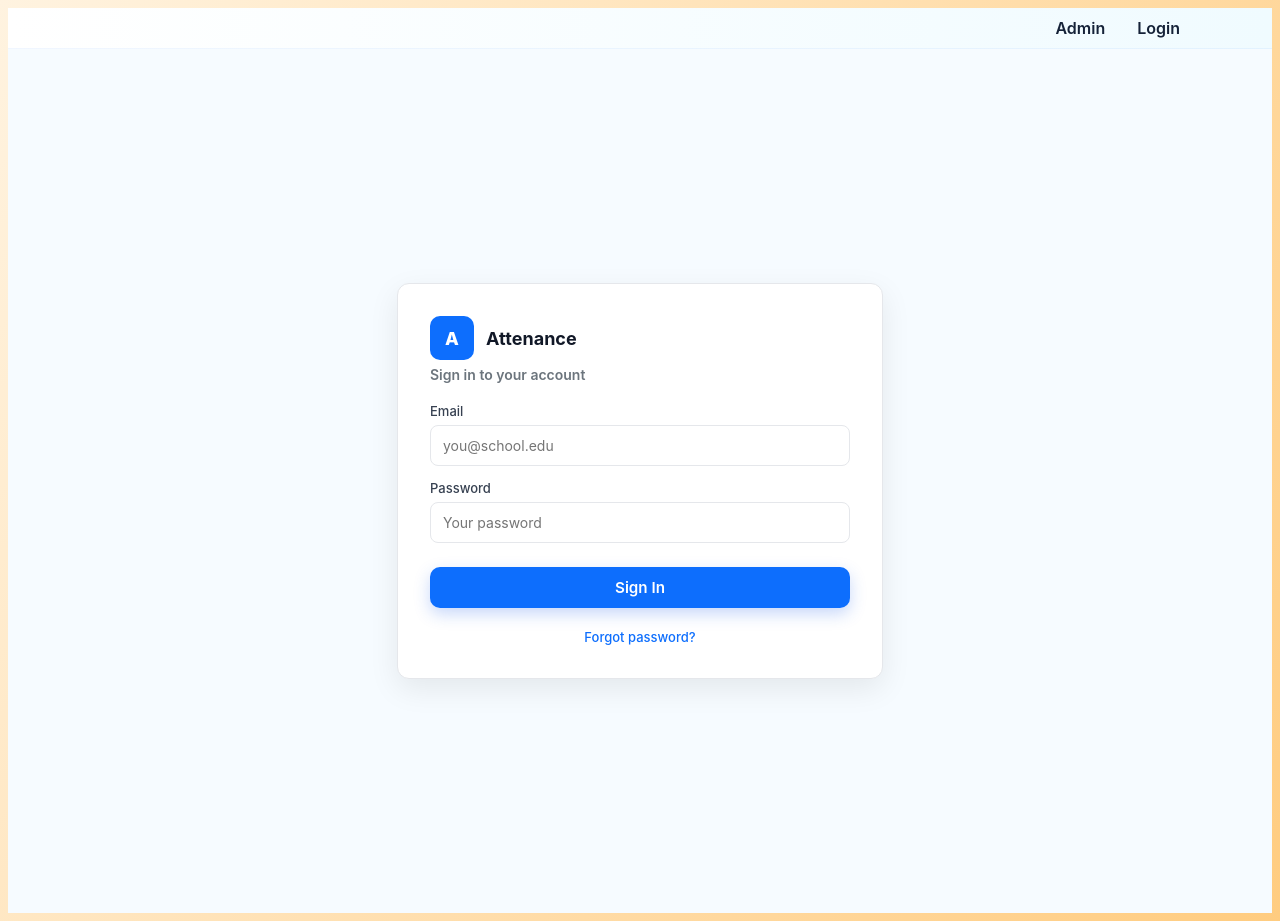
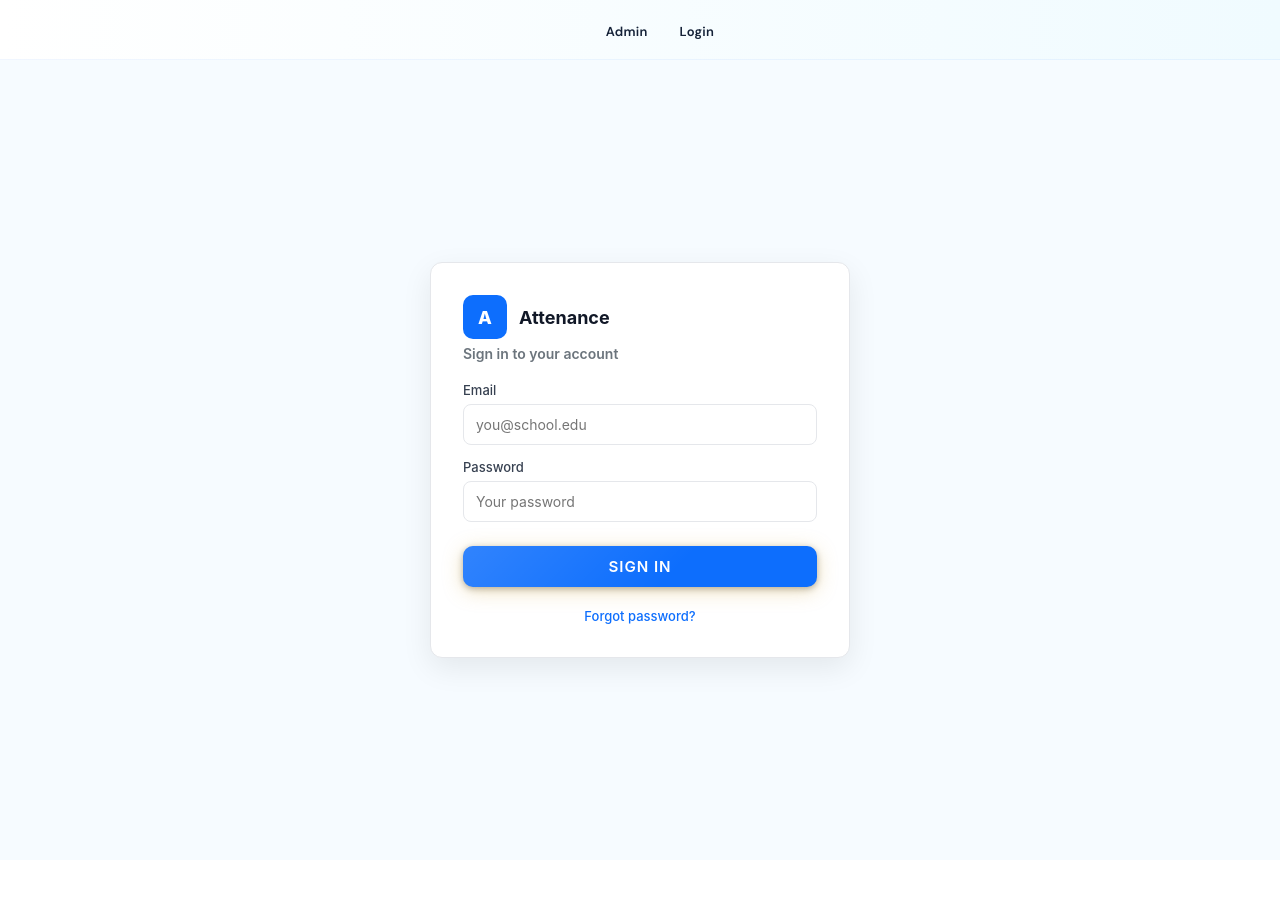
Before and after one commit to joel1-coder/COLLEGE-ATTENDENCE-, a React (Create React App) app in the folder frontend/attenance-frontend/: page /login in a window 1280 px wide. After the commit the page ends 860 px from the top, so only its background shows below. Built offline with nearby package versions, Linux system fonts and the light colour scheme; no server answers.

Commit message:
Refactor AttendanceForm styles for improved design
Updated styles for the AttendanceForm component, including layout, colors, and hover effects.

```diff
--- a/frontend/attenance-frontend/src/components/AttendanceForm.css
+++ b/frontend/attenance-frontend/src/components/AttendanceForm.css
@@ -1,89 +1,458 @@
+/* ================================================
+   CS LAB ATTENDANCE — PREMIUM DARK NAVY + GOLD
+   ================================================ */
+
+@import url('https://fonts.googleapis.com/css2?family=Playfair+Display:wght@600;700&family=DM+Sans:wght@300;400;500;600&display=swap');
+
+:root {
+  --navy-900: #0a0e1a;
+  --navy-800: #0f1628;
+  --navy-700: #151d35;
+  --navy-600: #1c2645;
+  --navy-500: #243055;
+  --gold-400: #d4a843;
+  --gold-300: #e8c06a;
+  --gold-200: #f5d98a;
+  --gold-glow: rgba(212, 168, 67, 0.18);
+  --glass-bg: rgba(255, 255, 255, 0.04);
+  --glass-border: rgba(212, 168, 67, 0.15);
+  --text-primary: #f0ede6;
+  --text-muted: #8b9ab8;
+  --text-dim: #5a6a88;
+  --red-soft: #f87171;
+  --red-bg: rgba(248, 113, 113, 0.12);
+  --green-soft: #4ade80;
+  --green-bg: rgba(74, 222, 128, 0.1);
+  --shadow-gold: 0 0 40px rgba(212, 168, 67, 0.08);
+}
+
+/* ---- GLOBAL RESET ---- */
+*, *::before, *::after {
+  box-sizing: border-box;
+  margin: 0;
+  padding: 0;
+}
+
+body {
+  font-family: 'DM Sans', sans-serif;
+  background: var(--navy-900);
+  color: var(--text-primary);
+  min-height: 100vh;
+  background-image:
+    radial-gradient(ellipse 80% 50% at 20% -10%, rgba(212, 168, 67, 0.06) 0%, transparent 60%),
+    radial-gradient(ellipse 60% 40% at 80% 110%, rgba(37, 99, 235, 0.08) 0%, transparent 55%);
+}
+
+/* ---- NAVIGATION ---- */
+nav {
+  background: rgba(10, 14, 26, 0.85);
+  backdrop-filter: blur(16px);
+  -webkit-backdrop-filter: blur(16px);
+  border-bottom: 1px solid rgba(212, 168, 67, 0.12);
+  padding: 0 40px;
+  display: flex;
+  align-items: center;
+  justify-content: center;
+  gap: 6px;
+  position: sticky;
+  top: 0;
+  z-index: 100;
+  height: 60px;
+}
+
+nav a {
+  font-family: 'DM Sans', sans-serif;
+  font-size: 13px;
+  font-weight: 500;
+  color: var(--text-muted);
+  text-decoration: none;
+  padding: 7px 14px;
+  border-radius: 6px;
+  letter-spacing: 0.02em;
+  transition: color 0.2s, background 0.2s;
+}
+
+nav a:hover {
+  color: var(--gold-300);
+  background: var(--gold-glow);
+}
+
+nav a.active {
+  color: var(--gold-400);
+  background: var(--gold-glow);
+}
+
+nav a.logout {
+  color: #ef4444;
+  margin-left: 8px;
+}
+
+nav a.logout:hover {
+  background: rgba(239, 68, 68, 0.1);
+}
+
+/* ---- MAIN CONTAINER ---- */
 .attendance-container {
   width: 92%;
   max-width: 1200px;
-  margin: 32px auto;
-  padding: 24px;
-  background: #ffffff;
-  border-radius: 12px;
-  box-shadow: 0 10px 24px rgba(0, 0, 0, 0.06);
-  border: 1px solid #e5e7eb;
+  margin: 40px auto;
+  padding: 36px 40px;
+  background: var(--glass-bg);
+  backdrop-filter: blur(20px);
+  -webkit-backdrop-filter: blur(20px);
+  border-radius: 20px;
+  border: 1px solid var(--glass-border);
+  box-shadow:
+    var(--shadow-gold),
+    0 24px 64px rgba(0, 0, 0, 0.4),
+    inset 0 1px 0 rgba(255, 255, 255, 0.05);
+  position: relative;
+  overflow: hidden;
 }
 
+/* Decorative corner accent */
+.attendance-container::before {
+  content: '';
+  position: absolute;
+  top: 0; left: 0;
+  width: 120px; height: 120px;
+  background: radial-gradient(circle at top left, rgba(212, 168, 67, 0.12), transparent 70%);
+  pointer-events: none;
+}
+
+/* ---- HEADING ---- */
 .attendance-container h2 {
   text-align: center;
-  margin-bottom: 20px;
-  color: #111827;
-  font-size: 20px;
-  font-weight: 600;
+  font-family: 'Playfair Display', serif;
+  font-size: 26px;
+  font-weight: 700;
+  letter-spacing: 0.08em;
+  text-transform: uppercase;
+  color: transparent;
+  background: linear-gradient(135deg, var(--gold-200) 0%, var(--gold-400) 50%, var(--gold-300) 100%);
+  -webkit-background-clip: text;
+  background-clip: text;
+  margin-bottom: 28px;
+  position: relative;
 }
 
+.attendance-container h2::after {
+  content: '';
+  display: block;
+  width: 60px;
+  height: 2px;
+  background: linear-gradient(90deg, transparent, var(--gold-400), transparent);
+  margin: 10px auto 0;
+}
+
+/* ---- FILTER ROW ---- */
+.filter-row {
+  display: flex;
+  align-items: center;
+  gap: 20px;
+  flex-wrap: wrap;
+  margin-bottom: 28px;
+  padding: 18px 20px;
+  background: rgba(255, 255, 255, 0.02);
+  border: 1px solid rgba(255, 255, 255, 0.06);
+  border-radius: 12px;
+}
+
+.filter-row label {
+  font-size: 12px;
+  font-weight: 600;
+  text-transform: uppercase;
+  letter-spacing: 0.08em;
+  color: var(--text-muted);
+}
+
+.filter-row select,
+.filter-row input,
+.filter-row textarea {
+  font-family: 'DM Sans', sans-serif;
+  font-size: 13px;
+  font-weight: 400;
+  color: var(--text-primary);
+  background: rgba(255, 255, 255, 0.05);
+  border: 1px solid rgba(255, 255, 255, 0.1);
+  border-radius: 8px;
+  padding: 8px 12px;
+  outline: none;
+  transition: border-color 0.2s, box-shadow 0.2s;
+  appearance: none;
+  -webkit-appearance: none;
+}
+
+.filter-row select:focus,
+.filter-row input:focus,
+.filter-row textarea:focus {
+  border-color: var(--gold-400);
+  box-shadow: 0 0 0 3px var(--gold-glow);
+}
+
+.filter-row select option {
+  background: var(--navy-700);
+  color: var(--text-primary);
+}
+
+.filter-row textarea {
+  resize: vertical;
+  min-height: 48px;
+  max-height: 120px;
+}
+
+.filter-row textarea::placeholder {
+  color: var(--text-dim);
+}
+
+.date-badge {
+  margin-left: auto;
+  font-size: 12px;
+  font-weight: 600;
+  letter-spacing: 0.06em;
+  color: var(--gold-300);
+  background: var(--gold-glow);
+  border: 1px solid rgba(212, 168, 67, 0.25);
+  border-radius: 8px;
+  padding: 7px 14px;
+  white-space: nowrap;
+}
+
+/* ---- TABLE ---- */
 table {
   width: 100%;
   border-collapse: collapse;
   font-size: 14px;
-  background: #ffffff;
+}
+
+/* Table header */
+table thead tr {
+  background: linear-gradient(90deg, #1e2d5e 0%, #2a3d7a 50%, #1e2d5e 100%);
+}
+
+table th {
+  padding: 14px 16px;
+  text-align: center;
+  font-size: 11px;
+  font-weight: 700;
+  text-transform: uppercase;
+  letter-spacing: 0.1em;
+  color: var(--gold-300);
+  border-bottom: 1px solid rgba(212, 168, 67, 0.2);
+  position: relative;
+}
+
+table th:first-child {
+  border-radius: 8px 0 0 0;
+  text-align: left;
+  padding-left: 20px;
+}
+
+table th:last-child {
+  border-radius: 0 8px 0 0;
+}
+
+/* Table rows */
+table tbody tr {
+  border-bottom: 1px solid rgba(255, 255, 255, 0.04);
+  transition: background 0.15s ease;
+}
+
+table tbody tr:hover td {
+  background: rgba(212, 168, 67, 0.04);
+}
+
+table tbody tr:last-child td {
+  border-bottom: none;
+}
+
+table td {
+  padding: 13px 16px;
+  text-align: center;
+  color: var(--text-primary);
+  font-size: 13.5px;
+  font-weight: 400;
+}
+
+table td:first-child {
+  text-align: left;
+  padding-left: 20px;
+  color: var(--text-muted);
+  font-size: 12px;
+  font-weight: 500;
+}
+
+/* Student ID styling */
+table td.student-id {
+  font-family: 'DM Sans', monospace;
+  font-weight: 600;
+  color: var(--text-primary);
+  letter-spacing: 0.03em;
+}
+
+/* Name styling */
+table td.name {
+  font-weight: 500;
+  text-align: left;
+}
+
+/* ---- STATUS BADGES ---- */
+.status-badge {
+  display: inline-block;
+  font-size: 11px;
+  font-weight: 700;
+  letter-spacing: 0.08em;
+  text-transform: uppercase;
+  border-radius: 20px;
+  padding: 4px 14px;
+}
+
+.absent,
+.status-badge.absent {
+  background: var(--red-bg);
+  color: var(--red-soft);
+  border: 1px solid rgba(248, 113, 113, 0.25);
+  border-radius: 20px;
+  padding: 4px 14px;
+  font-size: 11px;
+  font-weight: 700;
+  letter-spacing: 0.06em;
+  text-transform: uppercase;
+}
+
+.present,
+.status-badge.present {
+  background: var(--green-bg);
+  color: var(--green-soft);
+  border: 1px solid rgba(74, 222, 128, 0.2);
+  border-radius: 20px;
+  padding: 4px 14px;
+  font-size: 11px;
+  font-weight: 700;
+  letter-spacing: 0.06em;
+  text-transform: uppercase;
+}
+
+/* Status select inside table */
+table td select {
+  font-family: 'DM Sans', sans-serif;
+  font-size: 12px;
+  font-weight: 600;
+  background: rgba(255, 255, 255, 0.05);
+  border: 1px solid rgba(255, 255, 255, 0.1);
   border-radius: 8px;
+  color: var(--text-primary);
+  padding: 6px 10px;
+  cursor: pointer;
+  outline: none;
+  appearance: none;
+  -webkit-appearance: none;
+  transition: border-color 0.2s;
+}
+
+table td select:focus {
+  border-color: var(--gold-400);
+}
+
+table td select option {
+  background: var(--navy-700);
+}
+
+/* ---- SUBMIT BUTTON ---- */
+button,
+.submit-btn {
+  margin-top: 24px;
+  padding: 12px 28px;
+  background: linear-gradient(135deg, var(--gold-400) 0%, #b8882a 100%);
+  border: none;
+  color: #0a0e1a;
+  font-family: 'DM Sans', sans-serif;
+  font-size: 13px;
+  font-weight: 700;
+  letter-spacing: 0.06em;
+  text-transform: uppercase;
+  cursor: pointer;
+  border-radius: 10px;
+  transition: transform 0.1s ease, box-shadow 0.2s ease, filter 0.2s ease;
+  box-shadow:
+    0 4px 20px rgba(212, 168, 67, 0.35),
+    0 2px 6px rgba(0, 0, 0, 0.3);
+  position: relative;
   overflow: hidden;
 }
 
-table th {
-  background: #f9fafb;
-  color: #374151;
-  font-weight: 600;
-  text-transform: uppercase;
-  letter-spacing: 0.04em;
-  font-size: 12px;
-  padding: 12px;
-  border-bottom: 1px solid #e5e7eb;
-}
-
-table td {
-  padding: 12px;
-  border-bottom: 1px solid #f1f5f9;
-  text-align: center;
-  color: #1f2933;
-}
-
-table tr:hover td {
-  background: #f9fafb;
-}
-
-table tr:last-child td {
-  border-bottom: none;
-}
-
-button {
-  margin-top: 18px;
-  padding: 10px 16px;
-  background: #2563eb;
-  border: none;
-  color: white;
-  font-size: 14px;
-  font-weight: 600;
-  cursor: pointer;
-  border-radius: 8px;
-  transition: background 0.15s ease, transform 0.05s ease, box-shadow 0.1s ease;
-  box-shadow: 0 6px 16px rgba(37, 99, 235, 0.25);
+button::before {
+  content: '';
+  position: absolute;
+  inset: 0;
+  background: linear-gradient(135deg, rgba(255,255,255,0.15) 0%, transparent 60%);
+  pointer-events: none;
 }
 
 button:hover {
-  background: #1d4ed8;
+  filter: brightness(1.1);
+  box-shadow:
+    0 6px 28px rgba(212, 168, 67, 0.45),
+    0 2px 8px rgba(0, 0, 0, 0.3);
+  transform: translateY(-1px);
 }
 
 button:active {
   transform: translateY(1px);
+  filter: brightness(0.95);
 }
 
 button:disabled {
-  opacity: 0.6;
+  opacity: 0.45;
   cursor: not-allowed;
   box-shadow: none;
+  transform: none;
 }
 
-.absent {
-  background-color: #fee2e2;
-  color: #b91c1c;
-  font-weight: 600;
-  border-radius: 6px;
-  padding: 4px 8px;
+/* ---- EMPTY STATE ---- */
+.empty-state {
+  text-align: center;
+  padding: 48px 20px;
+  color: var(--text-dim);
+  font-size: 14px;
+  font-style: italic;
 }
+
+/* ---- SCROLLBAR ---- */
+::-webkit-scrollbar {
+  width: 6px;
+  height: 6px;
+}
+
+::-webkit-scrollbar-track {
+  background: var(--navy-800);
+}
+
+::-webkit-scrollbar-thumb {
+  background: rgba(212, 168, 67, 0.3);
+  border-radius: 3px;
+}
+
+::-webkit-scrollbar-thumb:hover {
+  background: rgba(212, 168, 67, 0.5);
+}
+
+/* ---- RESPONSIVE ---- */
+@media (max-width: 768px) {
+  .attendance-container {
+    width: 95%;
+    padding: 24px 20px;
+  }
+
+  .filter-row {
+    gap: 12px;
+  }
+
+  .date-badge {
+    margin-left: 0;
+  }
+
+  table {
+    font-size: 12px;
+  }
+}
```
